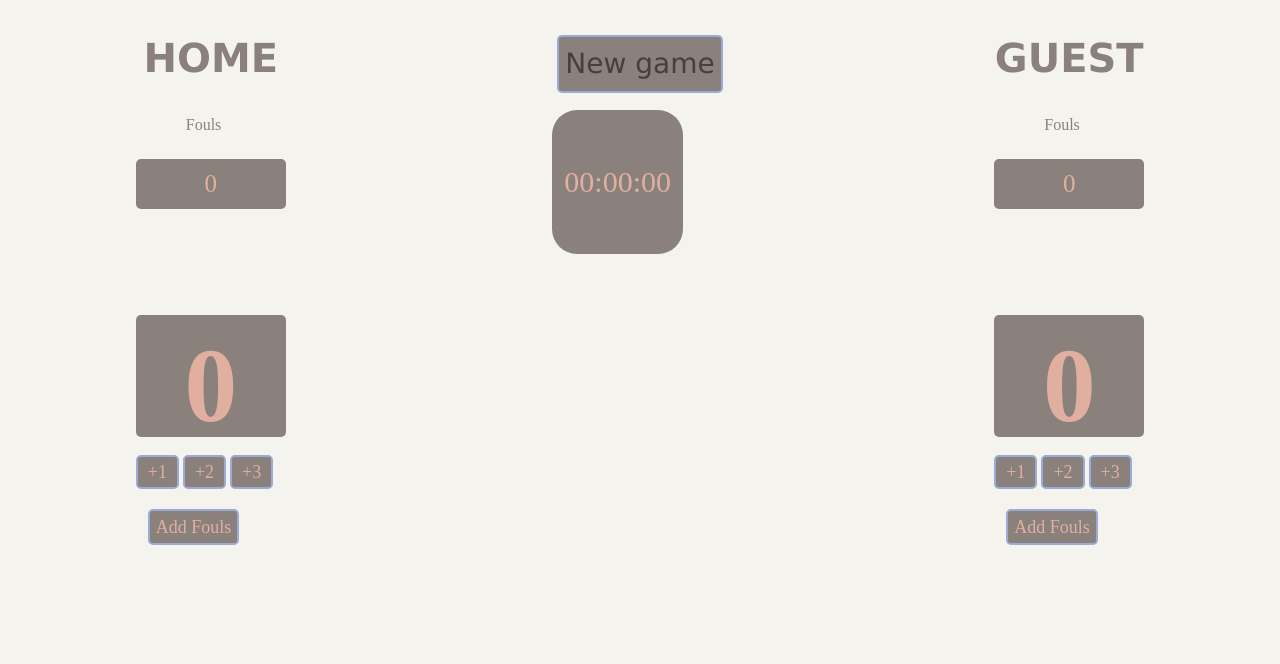
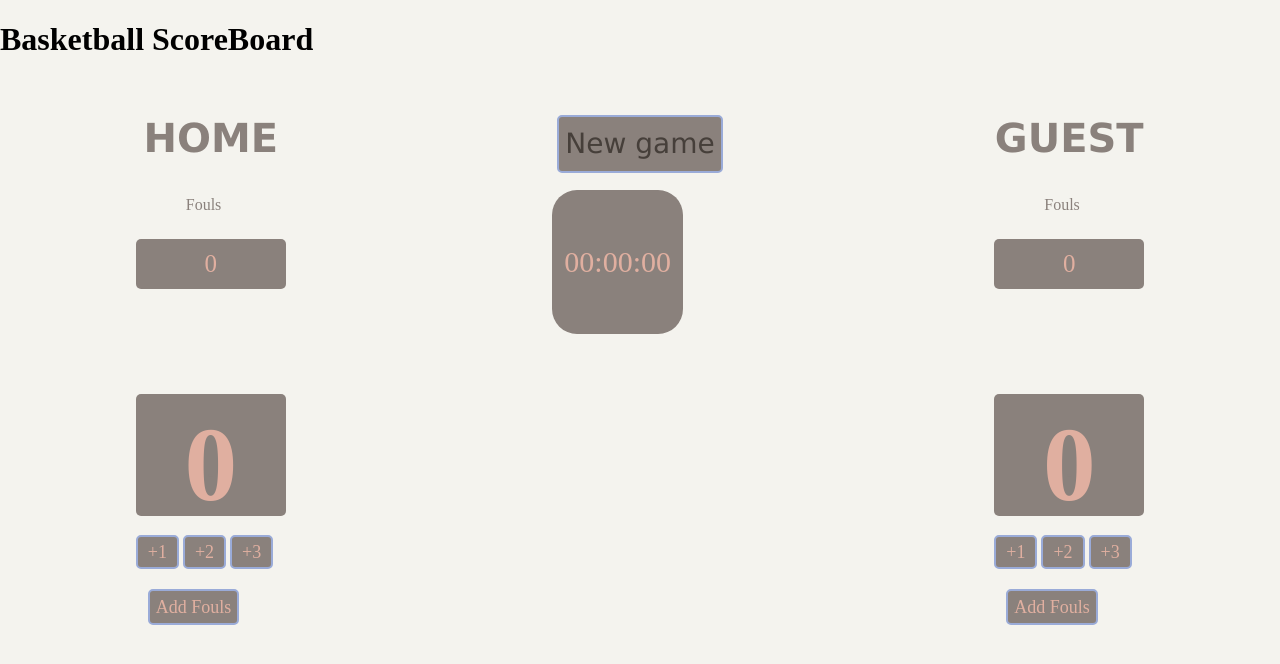
Before and after one commit to Zubeyranwar/scoreboard, a plain HTML site: page index.html in a window 1280 px wide. Drawn offline with nearby package versions, Linux system fonts and the light colour scheme; a web font is replaced by a local one.

Commit message:
Add a title and header to index html file

```diff
--- a/index.html
+++ b/index.html
@@ -2,9 +2,10 @@
     <head><link rel="stylesheet" href="https://cdnjs.cloudflare.com/ajax/libs/normalize/8.0.1/normalize.css">
         <link rel="stylesheet" href="index.css">
         <link href="https://fonts.cdnfonts.com/css/cursed-timer-ulil" rel="stylesheet">
-
+        <title>Basketball ScoreBoard</title>
     </head>
     <body>
+        <h1>Basketball ScoreBoard</h1>
         <div class="container">
             <div>
                 <h3 class="team">HOME</h3>
```
